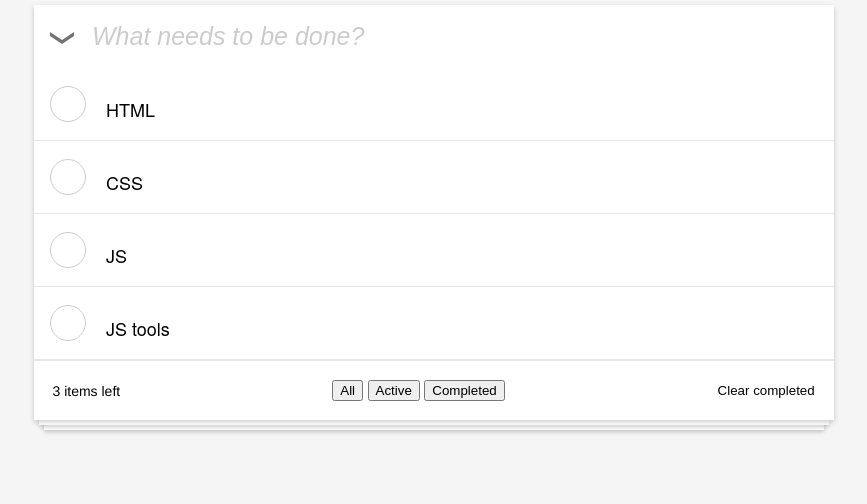
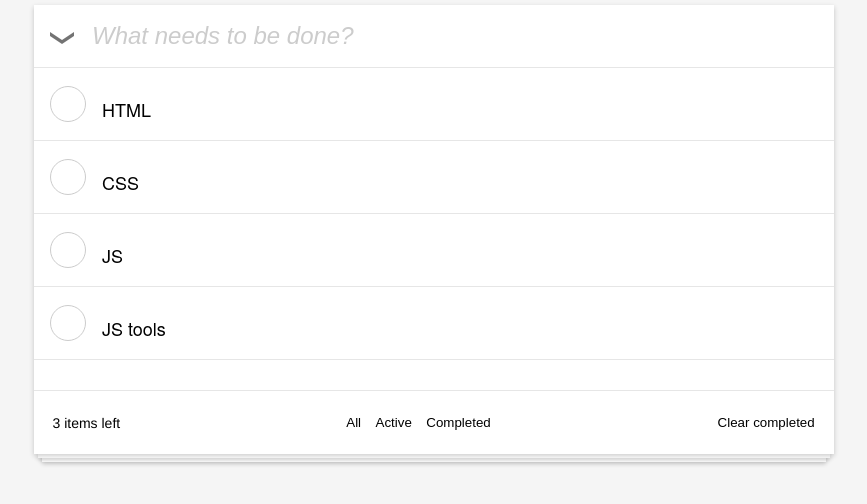
Before and after one commit to ok-technopolis-autumn-2019/Makary_Boriskin, a plain HTML site: page index.html in a window 1280 px wide. Shown: the part 154-658 px from the top of the page, without its empty margins (206-1073 px from the left). Drawn offline with Linux system fonts and the light colour scheme.

Commit message:
Исправляет по опечаткам и замечаниям

```diff
--- a/index.html
+++ b/index.html
@@ -84,9 +84,9 @@
         			<div class="todo-toolbar">
             				<div class="todo-toolbar__unready-counter">3 items left</div>
             					<div class="todo-toolbar__filters">
-                					<button class="todos-toolbar__filters-item" aria-label="All, is selected">All</button>
-                					<button class="todos-toolbar__filters-item" aria-label="Active">Active</button>
-                					<button class="todos-toolbar__filters-item" aria-label="Completed">Completed</button>
+                					<button class="todo-toolbar__filters-item" aria-label="All, is selected">All</button>
+                					<button class="todo-toolbar__filters-item" aria-label="Active">Active</button>
+                					<button class="todo-toolbar__filters-item" aria-label="Completed">Completed</button>
             					</div>
             					<button class="todo-toolbar__clear-completed">Clear completed</button>
         				</div>
--- a/styles/custom-checkbox.css
+++ b/styles/custom-checkbox.css
@@ -34,4 +34,5 @@
 		border: 1px solid #ccc;
 		border-radius: 50%;
 		position: relative;
+		background: #ffffff;
 	}
--- a/styles/todo-board.css
+++ b/styles/todo-board.css
@@ -16,14 +16,14 @@
 			content: '';
 		}
 		.todo-board:before {
-			left: 10px;
-			right: 10px;
-			height: 10px;
+			left: 8px;
+			right: 8px;
+			height: 8px;
 		}
 		.todo-board:after {
-			left: 5px;
-			right: 5px;
-			height: 5px;
+			left: 4px;
+			right: 4px;
+			height: 4px;
 		}
 	.todo-board .todo-tasks,
 	.todo-board .todo-toolbar {
--- a/styles/todo-creator.css
+++ b/styles/todo-creator.css
@@ -20,7 +20,7 @@
 
 	@media (-webkit-min-device-pixel-ratio: 1.5),
 		(min-resolution: 120dpi),
-		(min-resolution: 1.5dpp) {
+		(min-resolution: 1.5dppx) {
 		.todo-creator__select-all {
 			background: url("../icons/select-all@2x.png") no-repeat 0 0;
 		}
@@ -34,7 +34,7 @@
 			background: none;
 			outline: none;
 			width: 100%;
-			font-size: 25px;
+			font-size: 24px;
 			color: #cccccc;
 			font-weight: 300;
 		}
--- a/styles/todo-tasks.css
+++ b/styles/todo-tasks.css
@@ -17,7 +17,7 @@
 		.todo-tasks__item_ready-marker {
 			align-self: center;
 			float: left;
-			margin-right: 20px;
+			margin-right: 16px;
 		}
 		.todo-tasks__item_text-w {
 			width: 100%;
--- a/styles/todo-tasks__item.css
+++ b/styles/todo-tasks__item.css
@@ -2,11 +2,11 @@
 	display: flex;
 	border-bottom: 1px solid #e6e6e6;
 }
-	.todo-tasts__item:first-child {
+	.todo-tasks__item:first-child {
 		border-top: 1px solid #e6e6e6;
 		border-bottom: 1px solid #e6e6e6;
 	}
-	.todo-tasts__item:last-child {
+	.todo-tasks__item:last-child {
 		margin-bottom: 30px;
 		border-bottom: 1px solid #e6e6e6;
 	}
--- a/styles/todo-title.css
+++ b/styles/todo-title.css
@@ -4,6 +4,6 @@
 	font-weight: 100;
 	text-transform: lowercase;
 	text-align: center;
-	color: rgba(180, 50, 50, 0.15);
+	color: rgba(175, 47, 47, 0.15);
 	margin: 8px 0;
 }
```
Also changed, not shown: 3 other files.
